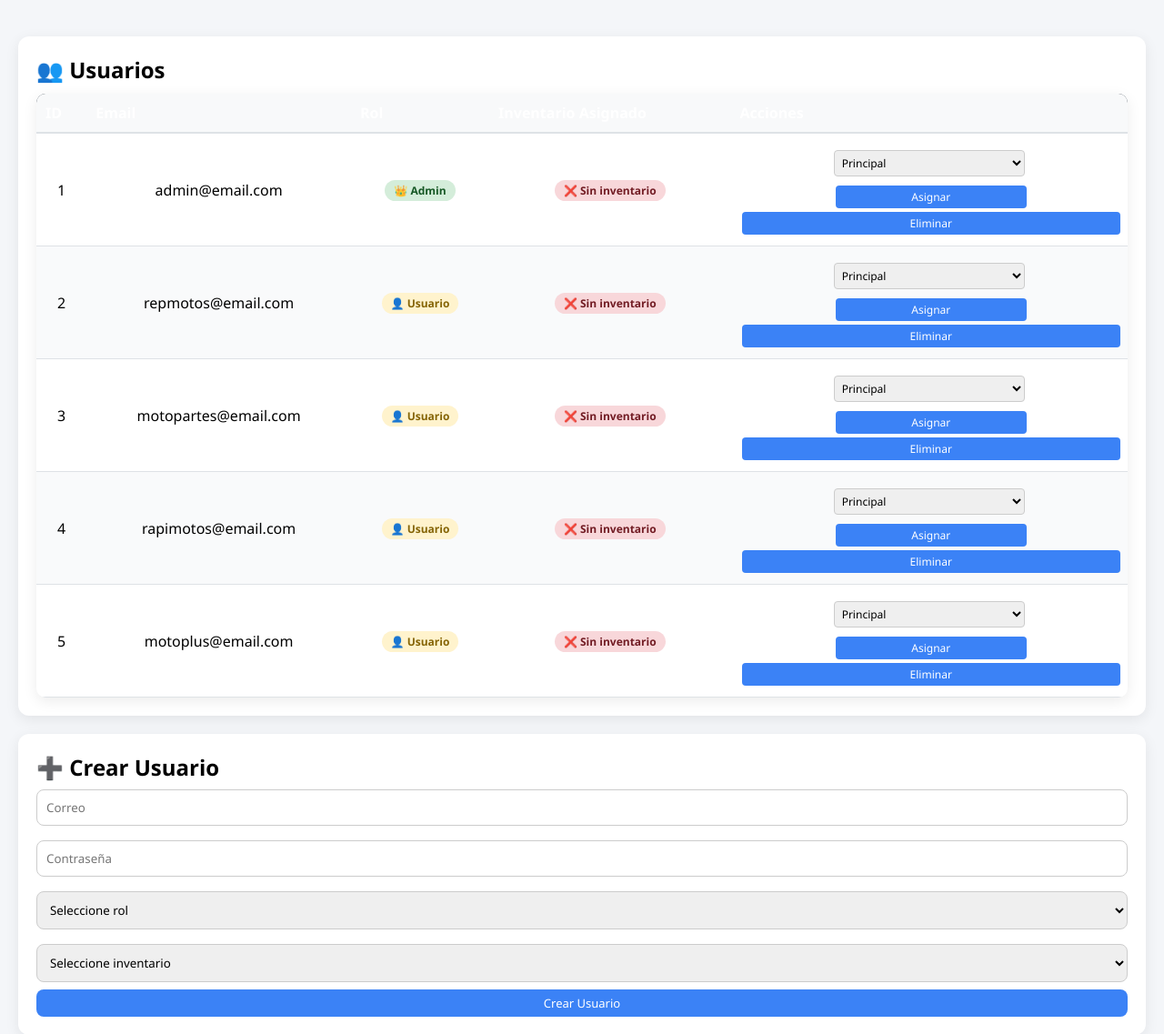
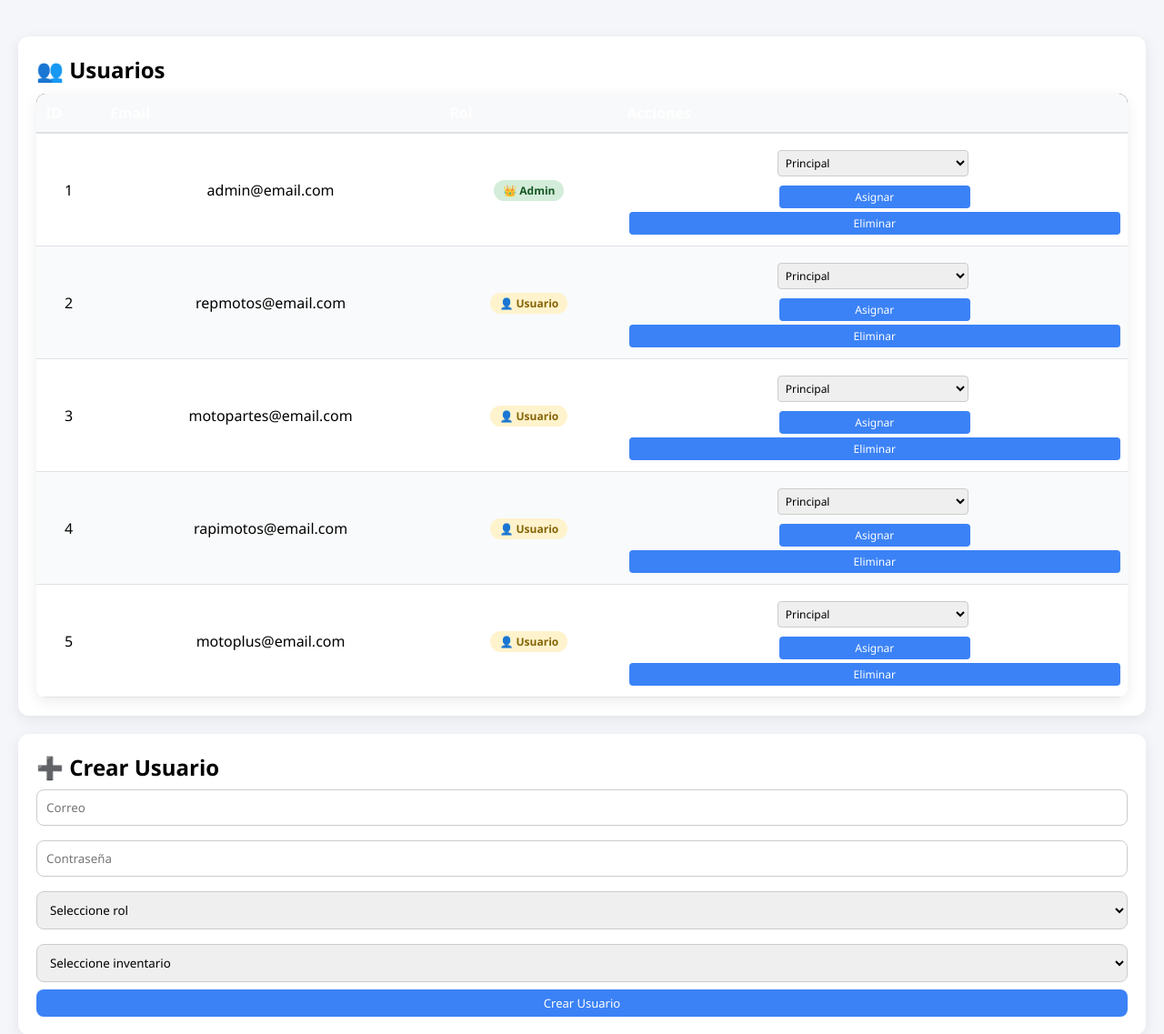
Before and after one commit to miarevaloto/inventario-test, a Django app: page /admin_panel/ in a window 1280 px wide. Shown: the part 63-1200 px from the top of the page at 91% size. Run offline with Django 4.2, Linux system fonts and the light colour scheme; a user stored in the database is signed in; data comes from the database, SQL or seed files in the repository.

Commit message:
Update admin.html

```diff
--- a/inventario_app/templates/inventario_app/admin.html
+++ b/inventario_app/templates/inventario_app/admin.html
@@ -102,7 +102,6 @@
                         <th>ID</th>
                         <th>Email</th>
                         <th>Rol</th>
-                        <th>Inventario Asignado</th>
                         <th>Acciones</th>
                     </tr>
                 </thead>
@@ -117,13 +116,6 @@
                             {% else %}
                                 <span class="badge badge-warning">👤 Usuario</span>
                             {% endif %}
-                        </td>
-                        <td>
-                            {% for perfil in u.perfil_set.all %}
-                                <span class="badge badge-info">📦 {{ perfil.inventario.nombre }}</span>
-                            {% empty %}
-                                <span class="badge badge-danger">❌ Sin inventario</span>
-                            {% endfor %}
                         </td>
                         <td>
                             <form method="POST" action="{% url 'asignar_inventario' %}" style="display: inline-block;">
```
